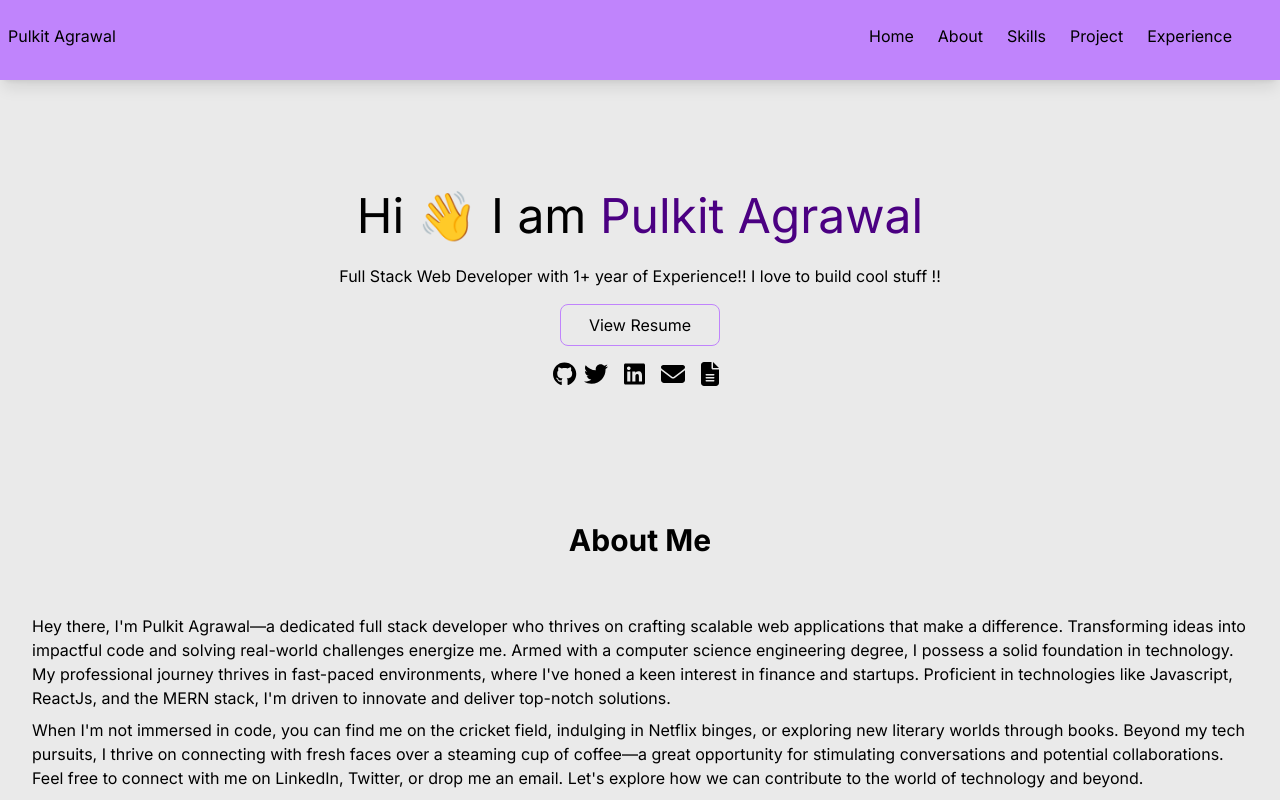
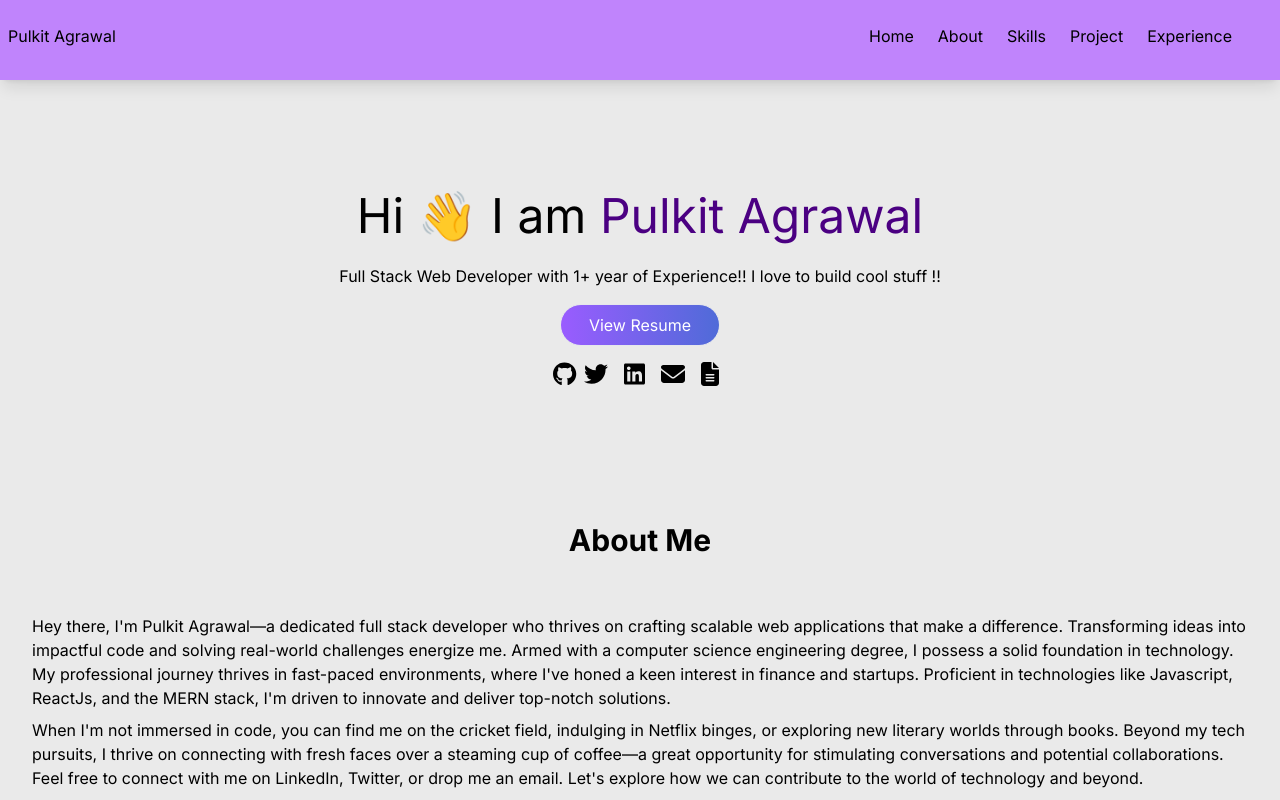
Before and after one commit to Pulkit426/Personal-Portfolio, a React (Vite) app: page / in a window 1280 px wide. Shown: the top 800 px of the page. Built offline with nearby package versions, Linux system fonts and the light colour scheme.

Commit message:
update view resume section

```diff
--- a/src/Introduction.jsx
+++ b/src/Introduction.jsx
@@ -15,8 +15,13 @@ const Introduction = () => {
         Full Stack Web Developer with 1+ year of Experience!! I love to build cool
         stuff !!
       </p>
-      <button className="p-2 m-4 w-40 border border-purple-400 rounded-lg hover:bg-purple-400">
-        View Resume
+      <button className="p-2 m-4 w-40 border rounded-3xl text-white hover:scale-105" style={{background: "linear-gradient(89deg, rgb(154, 92, 255) 0%, rgb(79, 107, 216) 100%)"}}>
+      <a
+          href="https://drive.google.com/file/d/1Hd5i28MFwQATjjgoiU1cTpzmfRfnhurt/view"
+          target="_blank"
+          rel="noreferrer"
+        > View Resume
+        </a>
       </button>
       <div>
         <a
```
